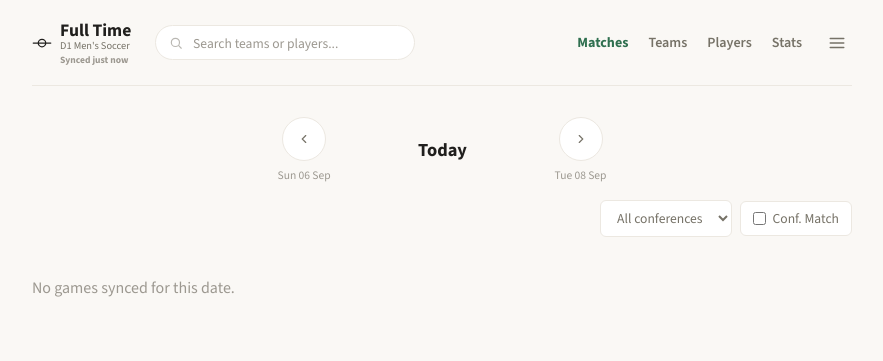
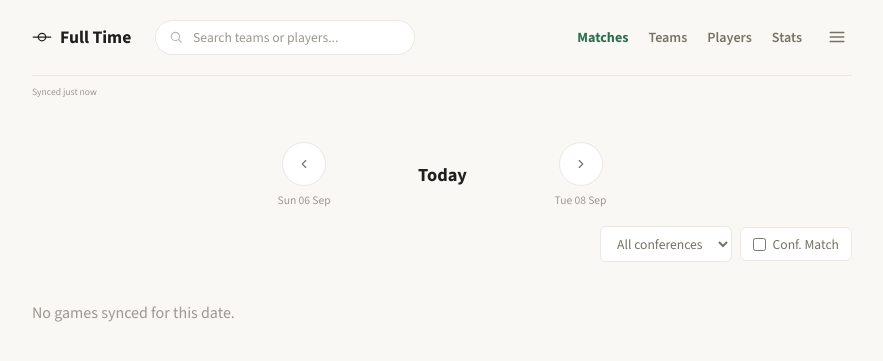
Before and after one commit to Samichex/soccer-tracker, a FastAPI app: page / in a window 1280 px wide. Shown: the top 361 px of the page, without its empty margins (198-1081 px from the left). Run offline with FastAPI, Linux system fonts and the light colour scheme; data comes from the database, SQL or seed files in the repository; data that the repository does not hold is empty.

Commit message:
Remove division subtitle from brand, move sync text next to toggle
Drops the "D1 Men's Soccer" tag from under the animated logo and
relocates the "Synced ..." text into the row below the header divider,
left-aligned opposite the D1/D3 toggle switch.

Co-Authored-By: Claude Sonnet 5 <noreply@anthropic.com>

```diff
--- a/app/static/style.css
+++ b/app/static/style.css
@@ -147,11 +147,6 @@ h3 {
     clip-path: inset(0 100% 0 0);
     animation: brand-wipe 0.55s cubic-bezier(.4, .6, .2, 1) 0.55s forwards;
 }
-.brand-sub {
-    font-size: 0.65rem;
-    font-weight: 500;
-    color: var(--muted);
-}
 @keyframes brand-draw { to { stroke-dashoffset: 0; } }
 @keyframes brand-wipe { to { clip-path: inset(0 0 0 0); } }
 @media (prefers-reduced-motion: reduce) {
@@ -264,9 +259,9 @@ html.brand-no-anim .brand-word { animation: none; clip-path: inset(0 0 0 0); }
 .theme-switch.is-dark { background: var(--accent-soft); border-color: var(--accent); }
 .theme-switch.is-dark .theme-switch-thumb { transform: translateX(16px); background: var(--accent); }
 
-.brand-sync { font-size: 0.6rem; color: var(--muted-2); margin-top: 2px; }
+.brand-sync { font-size: 0.6rem; color: var(--muted-2); }
 
-.division-toggle-row { display: flex; justify-content: flex-end; margin: 0 0 1.25rem; }
+.division-toggle-row { display: flex; align-items: center; justify-content: space-between; margin: 0.6rem 0 1.25rem; }
 .division-switch {
     position: relative;
     display: inline-flex;
--- a/app/templates/_nav.html
+++ b/app/templates/_nav.html
@@ -18,8 +18,6 @@
         <svg class="brand-mark" viewBox="0 0 32 32" aria-hidden="true"><path d="M2 16 H30 M22 16 A6 6 0 0 1 10 16 A6 6 0 0 1 22 16" pathlength="1"></path></svg>
         <span class="brand-text">
             <span class="brand-word">Full Time</span>
-            <span class="brand-sub">{{ 'D3' if current_division == 'd3' else 'D1' }} Men's Soccer</span>
-            <span class="brand-sync" title="{{ sync.title }}">Synced {{ sync.label }}</span>
         </span>
     </a>
     <form class="topnav-search" action="/search" method="get">
@@ -64,18 +62,19 @@
         </div>
     </div>
 </div>
-{% if enabled_divisions|length > 1 %}
-{% set d1 = enabled_divisions[0] %}
-{% set d3 = enabled_divisions[1] %}
-{% set is_d1 = current_division == d1 %}
 <div class="division-toggle-row">
+    <span class="brand-sync" title="{{ sync.title }}">Synced {{ sync.label }}</span>
+    {% if enabled_divisions|length > 1 %}
+    {% set d1 = enabled_divisions[0] %}
+    {% set d3 = enabled_divisions[1] %}
+    {% set is_d1 = current_division == d1 %}
     <a class="division-switch {{ 'is-on' if is_d1 else 'is-off' }}"
        href="/set-division/{{ d3 if is_d1 else d1 }}?next={{ current_path(request) | urlencode }}"
        aria-label="Viewing {{ division_label(current_division) }}. Switch to {{ division_label(d3 if is_d1 else d1) }}.">
         <span class="division-switch-label">{{ division_label(current_division) }}</span>
         <span class="division-switch-thumb"></span>
     </a>
+    {% endif %}
 </div>
-{% endif %}
 <script src="/static/nav-menu.js"></script>
 <script src="/static/localize-time.js"></script>
```
